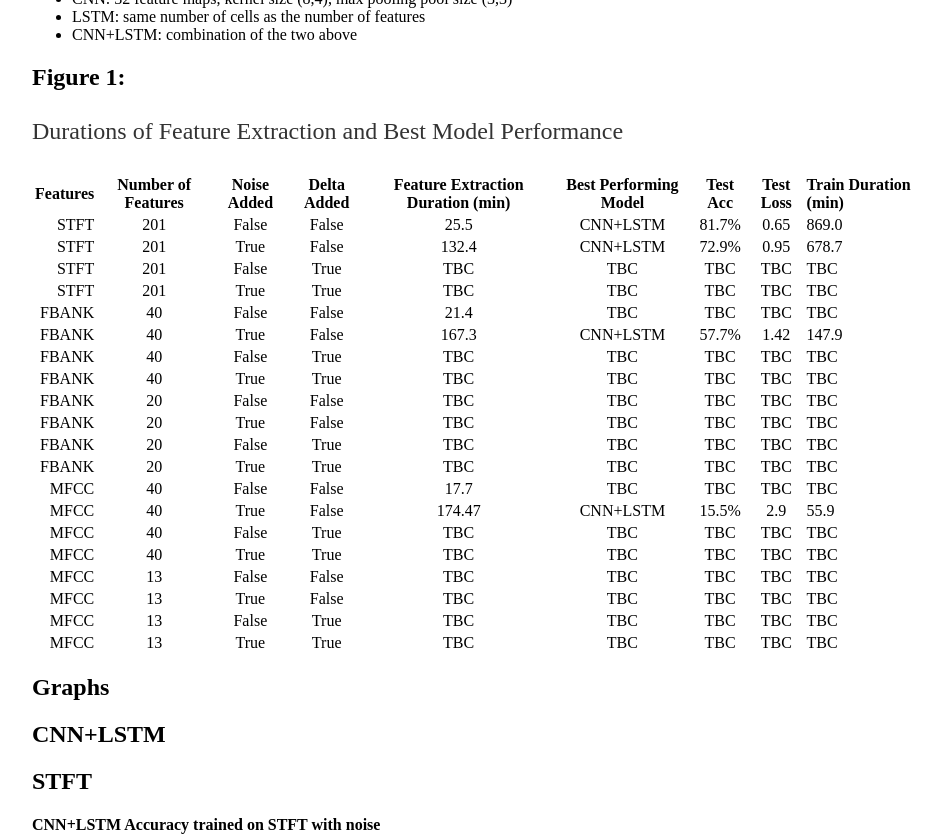
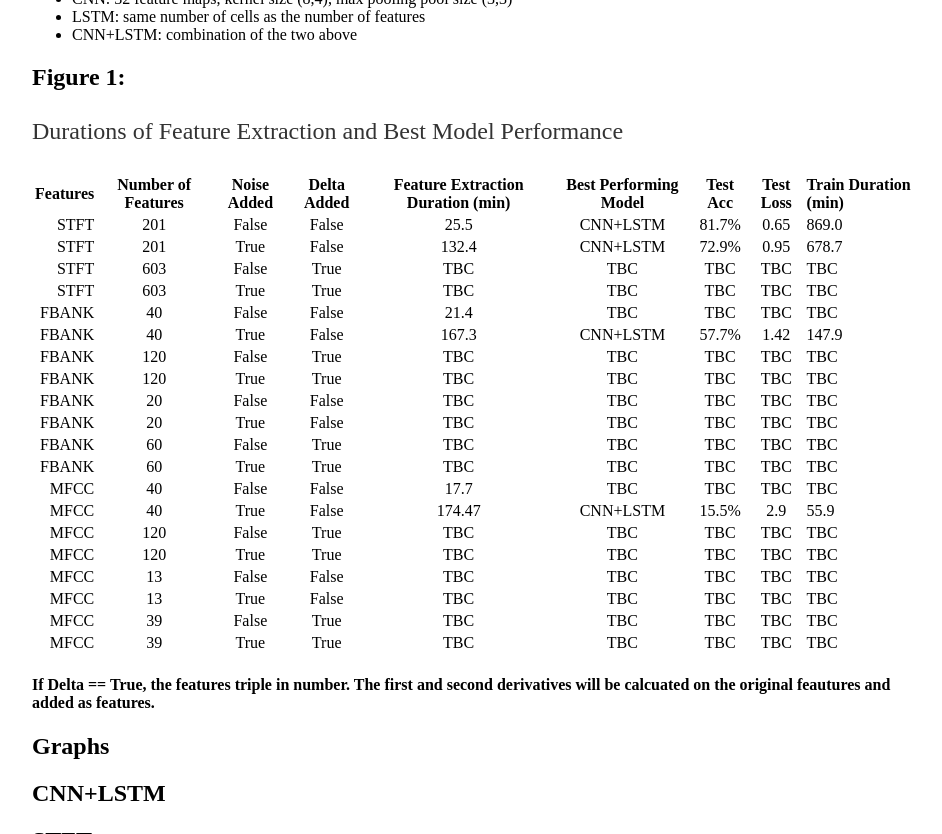
Before and after one commit to a-n-rose/a-n-rose.github.io, a Jekyll site: the page built from _posts/2019-02-17-comparing-features-and-models-deep-learning-and-speech.md, in a window 1280 px wide and 900 px high, scrolled down 2606 px, cut to the strip 0-834 px from the top of the window. Shown: the whole strip, without its empty margins (160-1102 px from the left). Built offline with Jekyll 4.4.1, drawn with Linux system fonts in a browser that asks for light colours.

Commit message:
Added delta/delta delta to num features

```diff
--- a/_posts/2019-02-17-comparing-features-and-models-deep-learning-and-speech.md
+++ b/_posts/2019-02-17-comparing-features-and-models-deep-learning-and-speech.md
@@ -56,24 +56,26 @@ Durations of Feature Extraction and Best Model Performance
 |----:|:----:|:----:|:---:|:---:|:---:|:---:|:---:|:---|
 | STFT|201|False|False|25.5|CNN+LSTM|81.7%|0.65|869.0|
 | STFT|201|True|False|132.4|CNN+LSTM|72.9%|0.95|678.7|
-| STFT|201|False|True|TBC|TBC|TBC|TBC|TBC|
-| STFT|201|True|True|TBC|TBC|TBC|TBC|TBC|
+| STFT|603|False|True|TBC|TBC|TBC|TBC|TBC|
+| STFT|603|True|True|TBC|TBC|TBC|TBC|TBC|
 | FBANK|40|False|False|21.4|TBC|TBC|TBC|TBC|
 | FBANK|40|True|False|167.3|CNN+LSTM|57.7%|1.42|147.9|
-| FBANK|40|False|True|TBC|TBC|TBC|TBC|TBC|
-| FBANK|40|True|True|TBC|TBC|TBC|TBC|TBC|
+| FBANK|120|False|True|TBC|TBC|TBC|TBC|TBC|
+| FBANK|120|True|True|TBC|TBC|TBC|TBC|TBC|
 | FBANK|20|False|False|TBC|TBC|TBC|TBC|TBC|
 | FBANK|20|True|False|TBC|TBC|TBC|TBC|TBC|
-| FBANK|20|False|True|TBC|TBC|TBC|TBC|TBC|
-| FBANK|20|True|True|TBC|TBC|TBC|TBC|TBC|
+| FBANK|60|False|True|TBC|TBC|TBC|TBC|TBC|
+| FBANK|60|True|True|TBC|TBC|TBC|TBC|TBC|
 | MFCC|40|False|False|17.7|TBC|TBC|TBC|TBC|
 | MFCC|40|True|False|174.47|CNN+LSTM|15.5%|2.9|55.9|
-| MFCC|40|False|True|TBC|TBC|TBC|TBC|TBC|
-| MFCC|40|True|True|TBC|TBC|TBC|TBC|TBC|
+| MFCC|120|False|True|TBC|TBC|TBC|TBC|TBC|
+| MFCC|120|True|True|TBC|TBC|TBC|TBC|TBC|
 | MFCC|13|False|False|TBC|TBC|TBC|TBC|TBC|
 | MFCC|13|True|False|TBC|TBC|TBC|TBC|TBC|
-| MFCC|13|False|True|TBC|TBC|TBC|TBC|TBC|
-| MFCC|13|True|True|TBC|TBC|TBC|TBC|TBC|
+| MFCC|39|False|True|TBC|TBC|TBC|TBC|TBC|
+| MFCC|39|True|True|TBC|TBC|TBC|TBC|TBC|
+
+#### If Delta == True, the features triple in number. The first and second derivatives will be calcuated on the original feautures and added as features.
 
 ## Graphs
 
```
